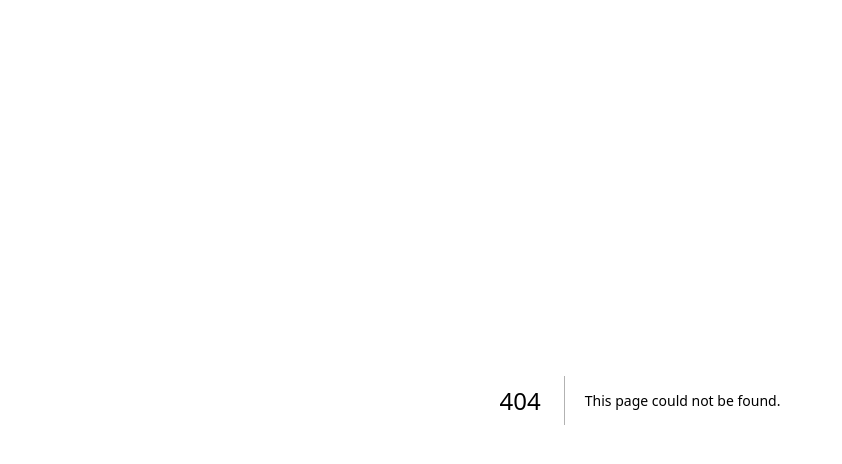
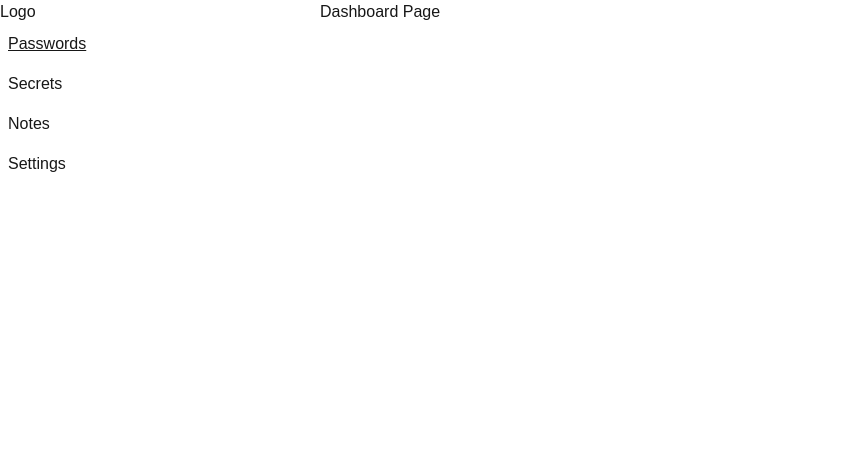
Before and after one commit to janasefcikova/passwordy, a Next.js app: page /dashboard in a window 1280 px wide. Before the commit this address had no page. Shown: the top 464 px of the page, without its empty margins (0-842 px from the left). Built offline with nearby package versions, Linux system fonts and the light colour scheme.

Commit message:
Init dashboard layout, with SideNav having logo and menu links and 4 pages : passwords, secrets, notes, settings

```diff
--- /dev/null
+++ b/src/app/dashboard/layout.tsx
@@ -0,0 +1,12 @@
+import SideNav from '@/app/ui/components/sidenav/side-nav';
+
+export default function Layout({ children }: { children: React.ReactNode }) {
+  return (
+    <div className="flex">
+      <div className="w-1/4">
+        <SideNav />
+      </div>
+      <div className="w-3/4">{children}</div>
+    </div>
+  );
+}
--- /dev/null
+++ b/src/app/dashboard/notes/page.tsx
@@ -0,0 +1,3 @@
+export default function Page() {
+  return <h1>Notes Page</h1>;
+}
--- /dev/null
+++ b/src/app/dashboard/page.tsx
@@ -0,0 +1,3 @@
+export default function Page() {
+  return <p>Dashboard Page</p>;
+}
--- /dev/null
+++ b/src/app/dashboard/passwords/page.tsx
@@ -0,0 +1,3 @@
+export default function Page() {
+  return <h1>Passwords Page</h1>;
+}
--- /dev/null
+++ b/src/app/dashboard/secrets/page.tsx
@@ -0,0 +1,3 @@
+export default function Page() {
+  return <h1>Secrets Page</h1>;
+}
--- /dev/null
+++ b/src/app/dashboard/settings/page.tsx
@@ -0,0 +1,3 @@
+export default function Page() {
+  return <h1>Settings Page</h1>;
+}
--- /dev/null
+++ b/src/app/ui/components/sidenav/menu-item.ts
@@ -0,0 +1,6 @@
+export default interface MenuItem {
+  name: string;
+  id: string;
+  url: string;
+  icon?: string;
+}
--- /dev/null
+++ b/src/app/ui/components/sidenav/menu-items.ts
@@ -0,0 +1,10 @@
+import MenuItem from '@/app/ui/components/sidenav/menu-item';
+
+const baseUrl = '/dashboard';
+
+export const menuItems: MenuItem[] = [
+  { name: 'Passwords', id: 'passwords', url: `${baseUrl}/passwords` },
+  { name: 'Secrets', id: 'secrets', url: `${baseUrl}/secrets` },
+  { name: 'Notes', id: 'notes', url: `${baseUrl}/notes` },
+  { name: 'Settings', id: 'settings', url: `${baseUrl}/settings` },
+];
--- /dev/null
+++ b/src/app/ui/components/sidenav/menu-links.tsx
@@ -0,0 +1,22 @@
+'use client';
+
+import { menuItems } from '@/app/ui/components/sidenav/menu-items';
+import Link from 'next/link';
+import { useState } from 'react';
+import clsx from 'clsx';
+
+export default function MenuLinks() {
+  const [activeMenuItemId, setActiveMenuItemId] = useState<string | undefined>(menuItems?.[0]?.id);
+
+  return menuItems.map((item) => (
+    <div key={item.name} className={'p-2'}>
+      <Link
+        href={item.url}
+        onClick={() => setActiveMenuItemId(item.id)}
+        className={clsx(item.id === activeMenuItemId ? 'underline' : '')}
+      >
+        {item.name}
+      </Link>
+    </div>
+  ));
+}
--- /dev/null
+++ b/src/app/ui/components/sidenav/side-nav.tsx
@@ -0,0 +1,10 @@
+import MenuLinks from '@/app/ui/components/sidenav/menu-links';
+
+export default function SideNav() {
+  return (
+    <div>
+      <h1>Logo</h1>
+      <MenuLinks />
+    </div>
+  );
+}
```
